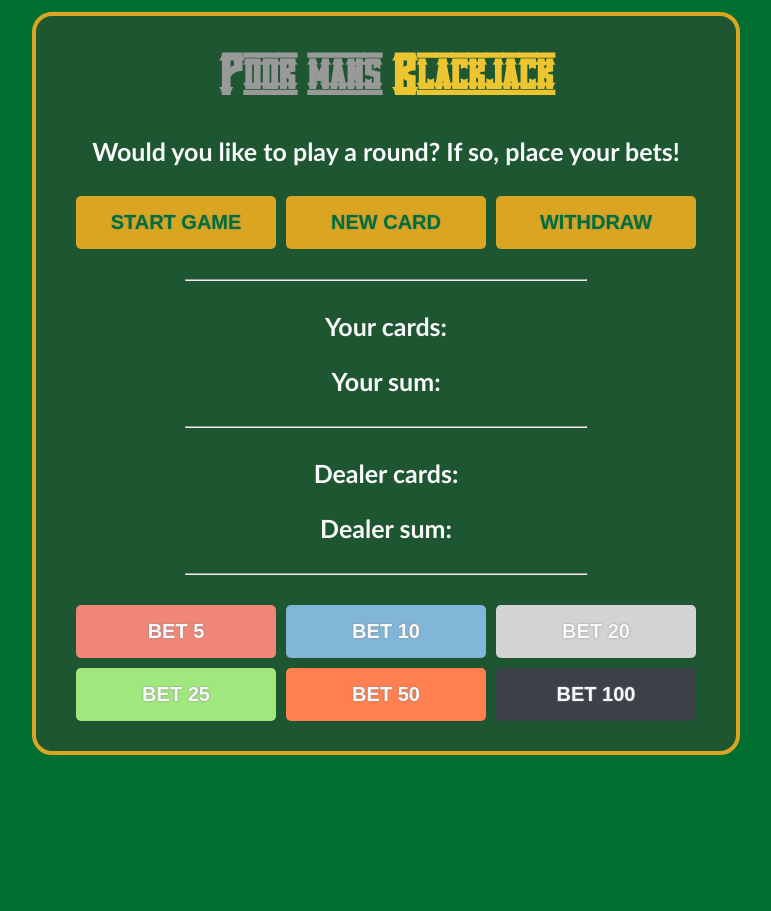
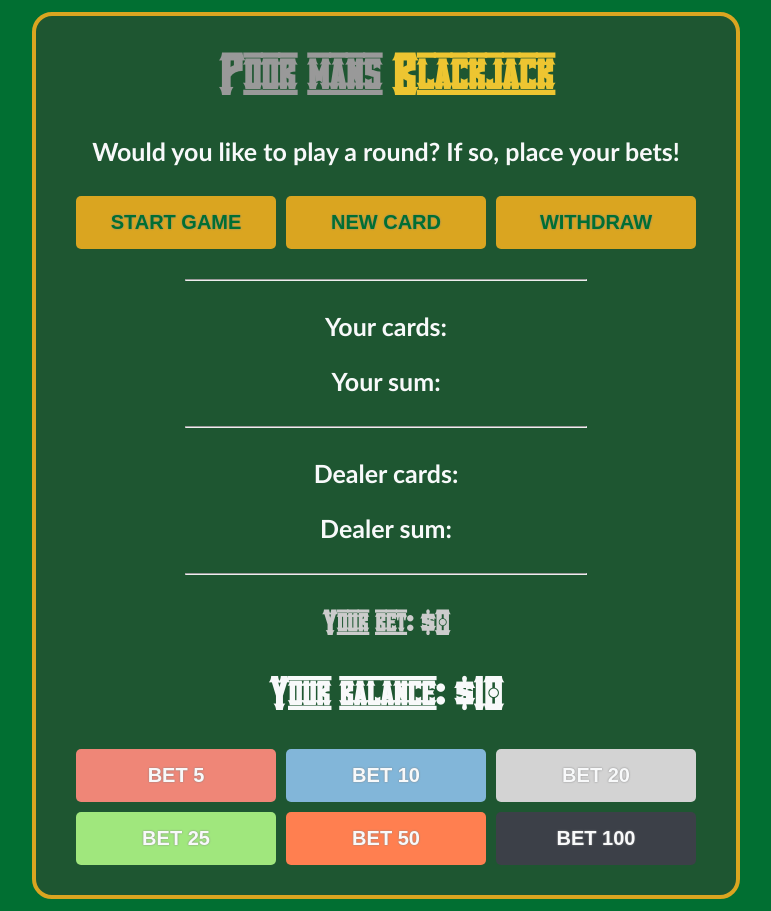
Before and after one commit to ZascuOfficial/Scrimba-Blackjack_App, a plain HTML site: page index.html in a window 1280 px wide. Shown: the whole page, without its empty margins (254-1025 px from the left). Before the commit the page ends 800 px from the top, so only its background shows below. Drawn offline with Linux system fonts and the light colour scheme.

Commit message:
Edit small mistake

```diff
--- a/index.html
+++ b/index.html
@@ -49,8 +49,8 @@
 
       <hr>
 
-      <p id="bet-el"></p>
-      <p id="balance-el"></p>
+      <p id="bet-el">Your bet: $0</p>
+      <p id="balance-el">Your balance: $10</p>
 
       <div class="buttons-box">
         <button id="five-chips" onclick="betAmount(5)">BET 5</button>
```
